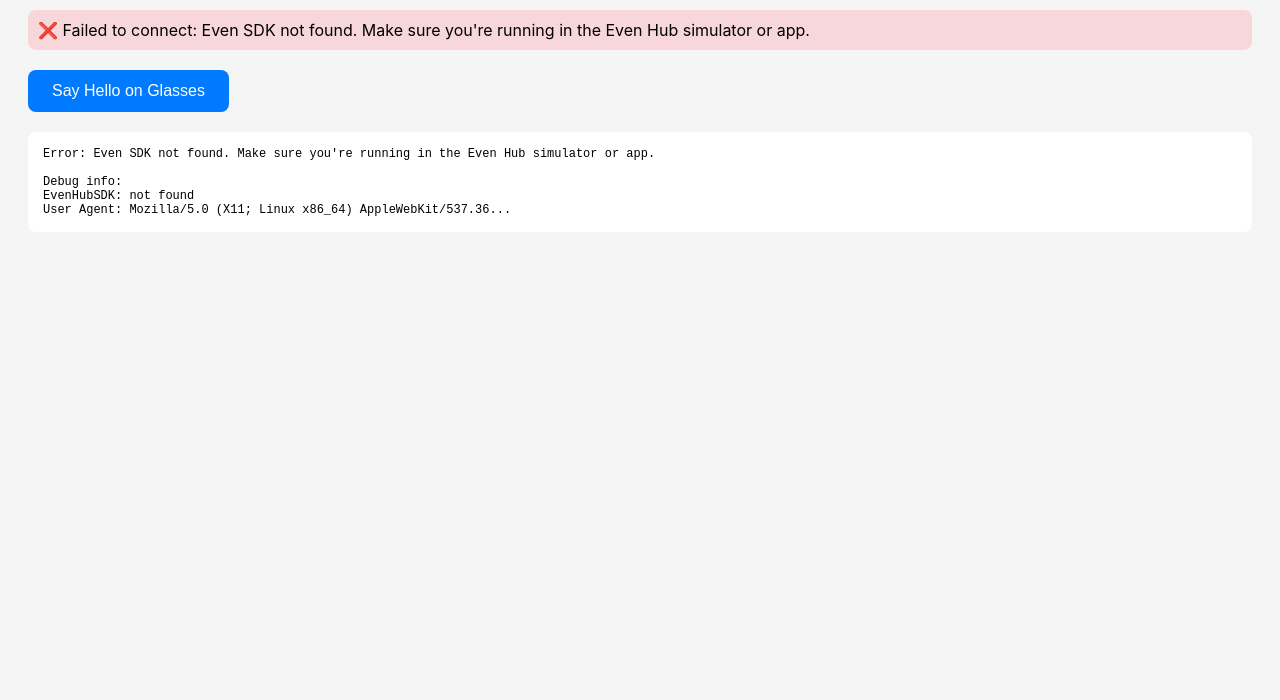
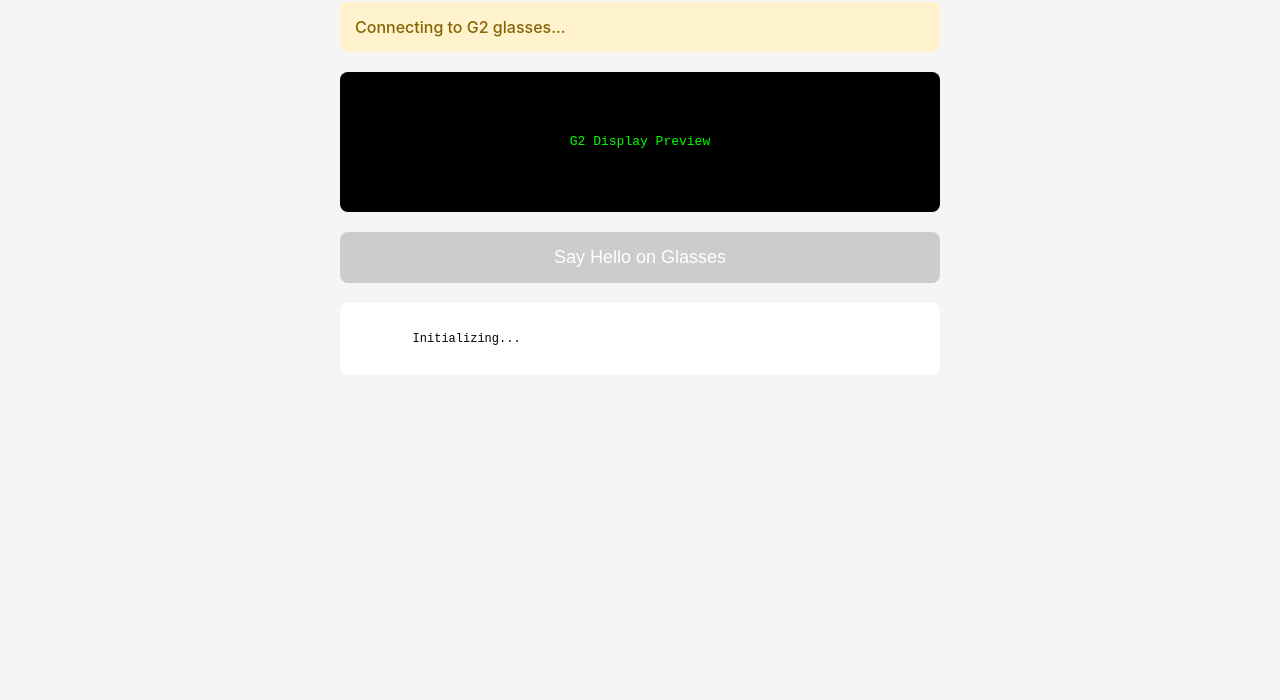
Before and after one commit to peterchee-os/jacked-into-the-matrix-ios, a plain HTML site: page EvenTutorial/index.html in a window 1280 px wide. Shown: the part 100-800 px from the top of the page. Drawn offline with Linux system fonts and the light colour scheme.

Commit message:
Update Even Tutorial with proper ESM SDK import
- Use correct import pattern from even_hub_sdk ES module
- Import: waitForEvenAppBridge, TextContainerProperty, CreateStartUpPageContainer
- Add G2 display preview box
- Better error messages
- Added evenhub-skills reference from Even Realities official repo

```diff
--- a/EvenTutorial/index.html
+++ b/EvenTutorial/index.html
@@ -4,31 +4,35 @@
     <meta charset="UTF-8">
     <meta name="viewport" content="width=device-width, initial-scale=1.0">
     <title>My First G2 App</title>
-    <script src="https://unpkg.com/@evenrealities/even_hub_sdk@latest/dist/index.umd.js"></script>
     <style>
         body {
             font-family: -apple-system, BlinkMacSystemFont, sans-serif;
             padding: 20px;
             background: #f5f5f5;
+            max-width: 600px;
+            margin: 0 auto;
         }
         .status {
-            padding: 10px;
+            padding: 15px;
             border-radius: 8px;
             margin-bottom: 20px;
+            font-weight: 500;
         }
-        .status.connecting { background: #fff3cd; }
-        .status.connected { background: #d4edda; }
-        .status.error { background: #f8d7da; }
+        .status.connecting { background: #fff3cd; color: #856404; }
+        .status.connected { background: #d4edda; color: #155724; }
+        .status.error { background: #f8d7da; color: #721c24; }
         button {
-            padding: 12px 24px;
-            font-size: 16px;
+            padding: 15px 30px;
+            font-size: 18px;
             border-radius: 8px;
             border: none;
             background: #007AFF;
             color: white;
             cursor: pointer;
+            width: 100%;
         }
-        button:hover { background: #0056b3; }
+        button:hover:not(:disabled) { background: #0056b3; }
+        button:disabled { background: #ccc; cursor: not-allowed; }
         .info {
             margin-top: 20px;
             padding: 15px;
@@ -36,6 +40,20 @@
             border-radius: 8px;
             font-family: monospace;
             font-size: 12px;
+            white-space: pre-wrap;
+        }
+        .g2-display {
+            background: #000;
+            color: #0f0;
+            padding: 20px;
+            border-radius: 8px;
+            margin: 20px 0;
+            font-family: monospace;
+            text-align: center;
+            min-height: 100px;
+            display: flex;
+            align-items: center;
+            justify-content: center;
         }
     </style>
 </head>
@@ -46,84 +64,61 @@
         Connecting to G2 glasses...
     </div>
 
+    <div class="g2-display" id="g2Display">
+        G2 Display Preview
+    </div>
+
     <button onclick="showHello()" id="helloBtn" disabled>
         Say Hello on Glasses
     </button>
 
     <div class="info" id="info">
-        Waiting for SDK...
+        Initializing...
     </div>
 
-    <script>
+    <script type="module">
+        import { waitForEvenAppBridge, TextContainerProperty, CreateStartUpPageContainer } from 'https://unpkg.com/@evenrealities/even_hub_sdk@latest/dist/index.esm.js'
+
         let bridge = null;
         const statusDiv = document.getElementById('status');
         const helloBtn = document.getElementById('helloBtn');
         const infoDiv = document.getElementById('info');
+        const g2Display = document.getElementById('g2Display');
 
         async function init() {
             try {
                 infoDiv.textContent = 'Loading Even SDK...';
 
-                // Check if SDK loaded
-                console.log('window.EvenHubSDK:', window.EvenHubSDK);
-                console.log('Available globals:', Object.keys(window).filter(k => k.toLowerCase().includes('even')));
-
-                if (!window.EvenHubSDK) {
-                    // Try alternative SDK access patterns
-                    if (window.evenHubSDK) {
-                        window.EvenHubSDK = window.evenHubSDK;
-                    } else if (window.EvenRealities) {
-                        window.EvenHubSDK = window.EvenRealities;
-                    }
-                }
-
-                if (!window.EvenHubSDK) {
-                    throw new Error('Even SDK not found. Make sure you\'re running in the Even Hub simulator or app.');
-                }
-
                 // Wait for the bridge to be ready
-                const { waitForEvenAppBridge } = window.EvenHubSDK;
-
-                if (!waitForEvenAppBridge) {
-                    throw new Error('waitForEvenAppBridge not found in SDK');
-                }
-
                 bridge = await waitForEvenAppBridge();
 
                 statusDiv.className = 'status connected';
                 statusDiv.textContent = '✅ Connected to G2 glasses!';
                 helloBtn.disabled = false;
+                g2Display.textContent = 'Ready to display!';
 
-                infoDiv.textContent = 'Bridge initialized successfully!\nReady to display on glasses.';
+                infoDiv.textContent = 'Bridge initialized successfully!\nClick the button to display on glasses.';
 
                 console.log('G2 Bridge ready:', bridge);
 
             } catch (error) {
                 statusDiv.className = 'status error';
-                statusDiv.textContent = '❌ Failed to connect: ' + error.message;
-                infoDiv.innerHTML = 'Error: ' + error.message + '<br><br>' +
-                    'Debug info:<br>' +
-                    'EvenHubSDK: ' + (window.EvenHubSDK ? 'found' : 'not found') + '<br>' +
-                    'User Agent: ' + navigator.userAgent.substring(0, 50) + '...';
+                statusDiv.textContent = '❌ Failed to connect';
+                g2Display.textContent = 'Not connected';
+                infoDiv.innerHTML = 'Error: ' + error.message + '\n\n' +
+                    'Make sure you are running this in the Even Hub simulator or app.\n' +
+                    'The SDK only works inside the Even Hub environment.';
                 console.error('Failed to initialize:', error);
             }
         }
 
-        async function showHello() {
+        window.showHello = async function() {
             if (!bridge) return;
 
             try {
                 infoDiv.textContent = 'Creating text container...';
 
-                // Create a text container for the glasses
-                // This uses the proper SDK API
-                const { TextContainerProperty } = window.EvenHubSDK || {};
-
-                if (!TextContainerProperty) {
-                    throw new Error('TextContainerProperty not found in SDK');
-                }
-
-                const textContainer = new TextContainerProperty({
+                const mainText = new TextContainerProperty({
                     xPosition: 0,
                     yPosition: 0,
                     width: 576,
@@ -139,8 +134,10 @@
 
                 infoDiv.textContent = 'Sending to glasses...';
 
-                // Create the startup page with the container
-                const result = await bridge.createStartUpPageContainer(1, [textContainer]);
+                const result = await bridge.createStartUpPageContainer(new CreateStartUpPageContainer({
+                    containerTotalNum: 1,
+                    textObject: [mainText],
+                }));
 
                 // result: 0 = success, 1 = invalid, 2 = oversize, 3 = out of memory
                 const messages = {
@@ -150,7 +147,11 @@
                     3: '❌ Out of memory'
                 };
 
-                infoDiv.textContent = 'Result: ' + (messages[result] || 'Unknown result: ' + result);
+                infoDiv.textContent = messages[result] || 'Unknown result: ' + result;
+
+                if (result === 0) {
+                    g2Display.textContent = 'Hello from G2! 🎉';
+                }
 
             } catch (error) {
                 infoDiv.textContent = 'Error: ' + error.message;
```
